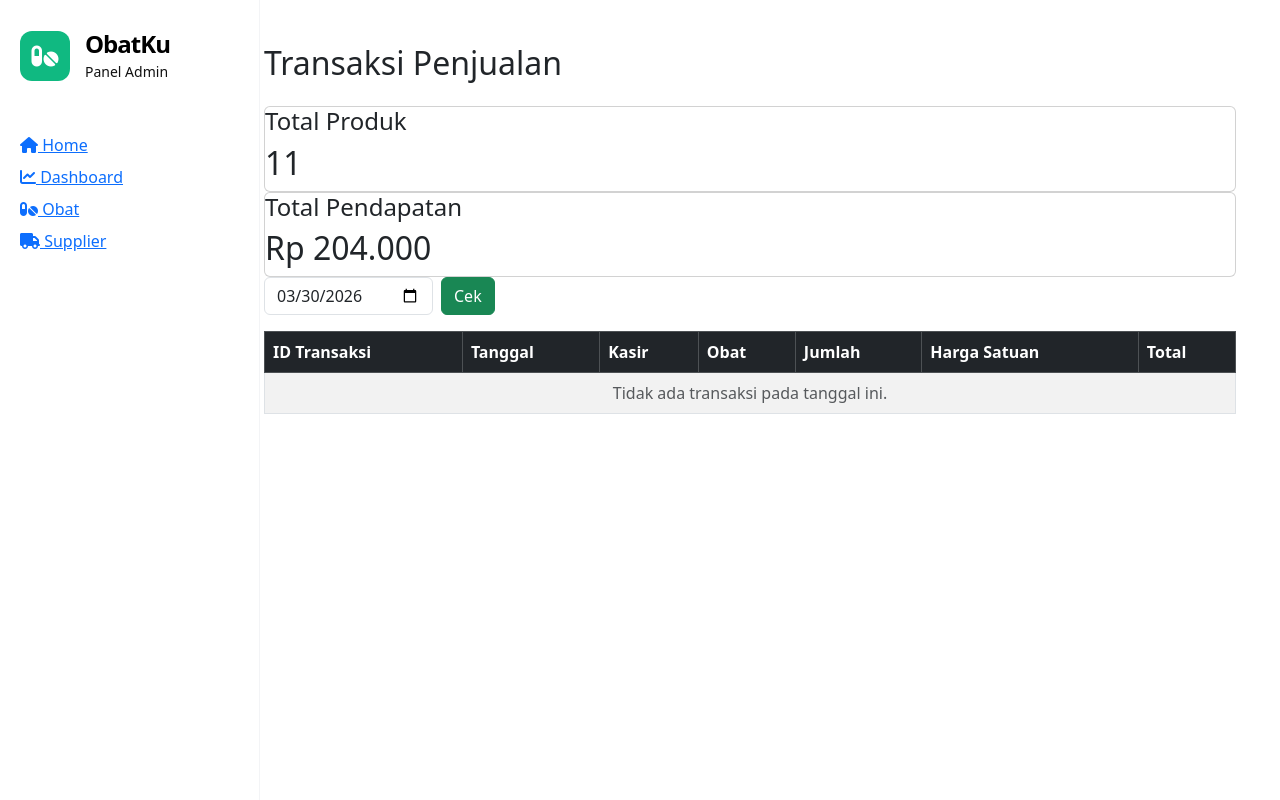
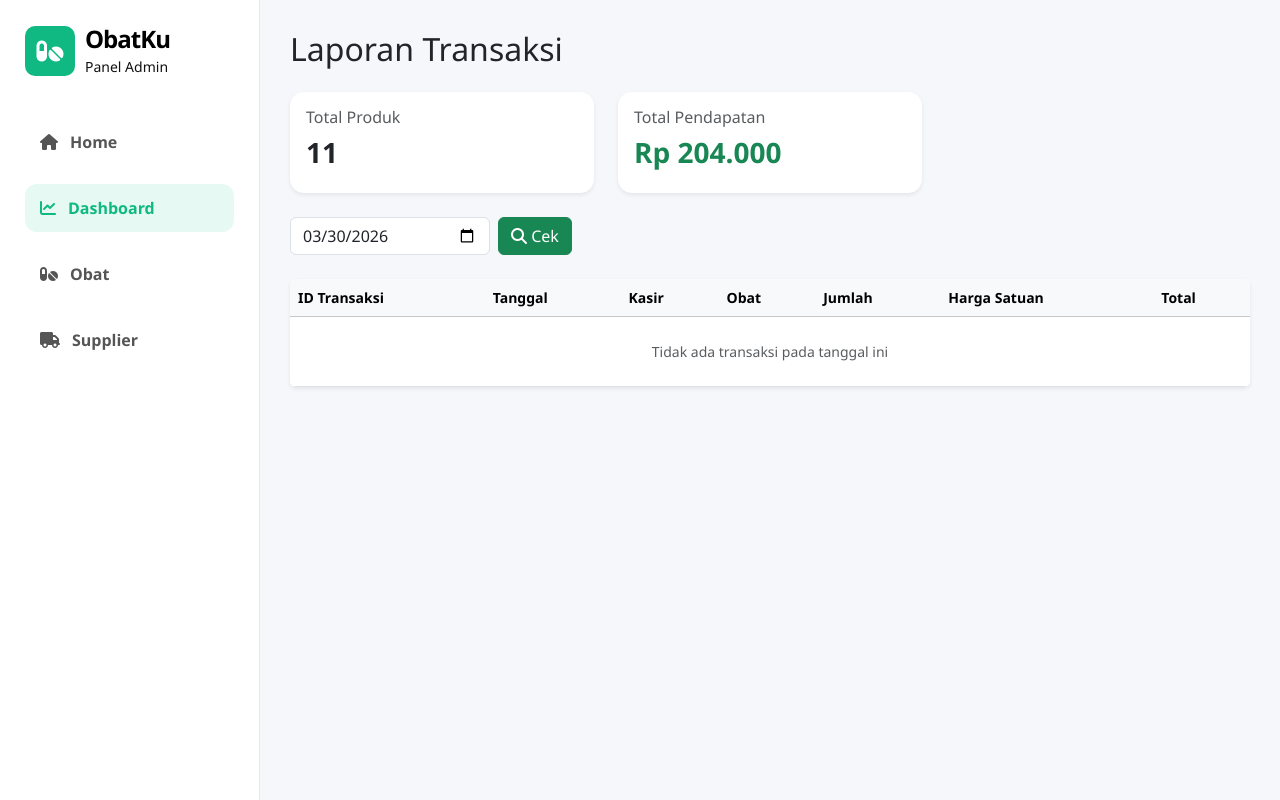
Before and after one commit to andika658office/toko_obat, a PHP site: page /ADMIN/laporan.php in a window 1280 px wide. Run offline with PHP 8.4, Linux system fonts and the light colour scheme; a user stored in the database is signed in; data comes from the database, SQL or seed files in the repository.

Commit message:
perbaikan siderbar.php dan perbaikan desain laporan php

```diff
--- a/ADMIN/laporan.php
+++ b/ADMIN/laporan.php
@@ -4,7 +4,7 @@ include '../config/conn.php';
 
 // Pastikan user login
 if (!isset($_SESSION['id_user'])) {
-    die("error: User belum login");
+    die("Error: User belum login");
 }
 
 // Hitung total produk
@@ -17,12 +17,10 @@ $sqlPendapatan = "SELECT SUM(total) AS total_pendapatan FROM detail_transaksi";
 $resPendapatan = mysqli_query($db, $sqlPendapatan);
 $totalPendapatan = mysqli_fetch_assoc($resPendapatan)['total_pendapatan'] ?? 0;
 
-
-
-// Ambil tanggal dari form, default hari ini
+// Ambil tanggal dari form
 $tanggal = isset($_GET['tanggal']) ? $_GET['tanggal'] : date('Y-m-d');
 
-// Query transaksi + detail untuk tanggal tertentu
+// Query transaksi
 $sql = "SELECT t.id_transaksi, t.tanggal, u.username,
         d.id_detail, o.nama_obat, d.jumlah, d.harga_satuan, d.total
         FROM transaksi t
@@ -34,44 +32,77 @@ $sql = "SELECT t.id_transaksi, t.tanggal, u.username,
 
 $result = mysqli_query($db, $sql);
 ?>
+
 <!DOCTYPE html>
 <html lang="id">
 <head>
 <meta charset="UTF-8">
-  <title>Laporan Transaksi Hari Ini</title>
+<title>Laporan Transaksi</title>
+
 <link rel="stylesheet" href="https://cdn.jsdelivr.net/npm/bootstrap@5.3.2/dist/css/bootstrap.min.css">
 <link rel="stylesheet" href="https://cdnjs.cloudflare.com/ajax/libs/font-awesome/6.5.0/css/all.min.css">
-<link rel="stylesheet" href="style.css">
+</head>
+
+<body>
+
 <?php include '../asset/siderbar.php'?>
-</head>
-<body class="p-4">
 
-      <div class="content" style="margin-left:220px; padding:20px;">
+<div class="content">
 
-  <h2 class="mb-4">Transaksi Penjualan</h2>
+<h2 class="mb-4">Laporan Transaksi</h2>
 
-   <!-- CARD -->
-    <div class="cards">
-        <div class="card"><h4>Total Produk</h4><h2><?php echo $totalProduk; ?></h2></div>
-        <div class="card"><h4>Total Pendapatan</h4><h2>Rp <?php echo number_format($totalPendapatan, 0, ',', '.'); ?></h2></div>
+<!-- CARD STATISTIK -->
+<div class="row mb-4">
+
+<div class="col-md-4">
+<div class="card shadow-sm border-0">
+<div class="card-body">
+<h6 class="text-muted">Total Produk</h6>
+<h3 class="fw-bold"><?php echo $totalProduk; ?></h3>
+</div>
+</div>
+</div>
+
+<div class="col-md-4">
+<div class="card shadow-sm border-0">
+<div class="card-body">
+<h6 class="text-muted">Total Pendapatan</h6>
+<h3 class="fw-bold text-success">
+Rp <?php echo number_format($totalPendapatan,0,',','.'); ?>
+</h3>
+</div>
+</div>
+</div>
 
 </div>
 
-  <!-- Form filter tanggal -->
-  <form method="get" class="mb-3">
-    <div class="row g-2">
-      <div class="col-auto">
-        <input type="date" name="tanggal" value="<?= $tanggal ?>" class="form-control">
+<!-- FILTER TANGGAL -->
+<form method="get" class="mb-4">
+
+<div class="d-flex gap-2">
+
+<input type="date"
+name="tanggal"
+value="<?= $tanggal ?>"
+class="form-control"
+style="max-width:200px;">
+
+<button type="submit" class="btn btn-success">
+<i class="fa fa-search"></i> Cek
+</button>
+
 </div>
-      <div class="col-auto">
-        <button type="submit" class="btn btn-success">Cek</button>
-      </div>
-    </div>
+
 </form>
 
-  <!-- Tabel transaksi -->
-  <table class="table table-bordered table-striped">
-    <thead class="table-dark">
+<!-- TABEL TRANSAKSI -->
+
+<div class="table-responsive bg-white shadow-sm rounded">
+
+<table class="table table-hover align-middle mb-0">
+
+<thead class="table-light">
+
 <tr>
 <th>ID Transaksi</th>
 <th>Tanggal</th>
@@ -81,27 +112,131 @@ $result = mysqli_query($db, $sql);
 <th>Harga Satuan</th>
 <th>Total</th>
 </tr>
+
 </thead>
+
 <tbody>
+
 <?php if (mysqli_num_rows($result) > 0): ?>
 <?php while ($row = mysqli_fetch_assoc($result)): ?>
+
 <tr>
-            <td><?= $row['id_transaksi'] ?></td>
-            <td><?= $row['tanggal'] ?></td>
-            <td><?= htmlspecialchars($row['username']) ?></td>
-            <td><?= htmlspecialchars($row['nama_obat']) ?></td>
-            <td><?= $row['jumlah'] ?></td>
-            <td>Rp <?= number_format($row['harga_satuan'], 0, ',', '.') ?></td>
-            <td>Rp <?= number_format($row['total'], 0, ',', '.') ?></td>
+
+<td class="fw-semibold">
+<?= $row['id_transaksi']; ?>
+</td>
+
+<td>
+<?= $row['tanggal']; ?>
+</td>
+
+<td>
+<?= htmlspecialchars($row['username']); ?>
+</td>
+
+<td>
+<?= htmlspecialchars($row['nama_obat']); ?>
+</td>
+
+<td>
+<?= $row['jumlah']; ?>
+</td>
+
+<td>
+Rp <?= number_format($row['harga_satuan'],0,',','.'); ?>
+</td>
+
+<td class="text-success fw-bold">
+Rp <?= number_format($row['total'],0,',','.'); ?>
+</td>
+
 </tr>
+
 <?php endwhile; ?>
+
 <?php else: ?>
+
 <tr>
-          <td colspan="7" class="text-center text-muted">Tidak ada transaksi pada tanggal ini.</td>
+<td colspan="7" class="text-center text-muted p-4">
+Tidak ada transaksi pada tanggal ini
+</td>
 </tr>
+
 <?php endif; ?>
+
 </tbody>
+
 </table>
+
+</div>
+
+</div>
 
 </body>
 </html>
+
+<style>
+
+body{
+background:#f5f7fb;
+font-family:'Segoe UI', sans-serif;
+}
+
+.content{
+margin-left:260px;
+padding:30px;
+}
+
+.card{
+border-radius:14px;
+}
+
+.table{
+font-size:14px;
+}
+
+.table thead th{
+font-weight:600;
+}
+
+.table-hover tbody tr:hover{
+background:#f8fafc;
+}
+
+.sidebar{
+    width:260px;
+    height:100vh;
+    background:#fff;
+    position:fixed;
+    border-right:1px solid #e5e7eb;
+    padding:25px;
+}
+.logo{
+    display:flex;
+    align-items:center;
+    gap:10px;
+    margin-bottom:40px;
+}
+.logo-icon{
+    background:#10b981;
+    color:#fff;
+    padding:10px;
+    border-radius:10px;
+}
+.menu a{
+    display:flex;
+    align-items:center;
+    gap:12px;
+    padding:12px 15px;
+    margin-bottom:10px;
+    border-radius:12px;
+    text-decoration:none;
+    color:#555;
+    font-weight:600;
+}
+.menu a.active,
+.menu a:hover{
+    background:#e6f9f2;
+    color:#10b981;
+}
+</style>
--- a/asset/siderbar.php
+++ b/asset/siderbar.php
@@ -129,4 +129,3 @@ document.addEventListener('DOMContentLoaded', function() {
     text-align: center;
 }
 </style>
-    </style>
```
Also changed, not shown: ADMIN/supplier/supplier.php (+70 -90 lines). Lines whose indentation alone changed are shown as unchanged.
